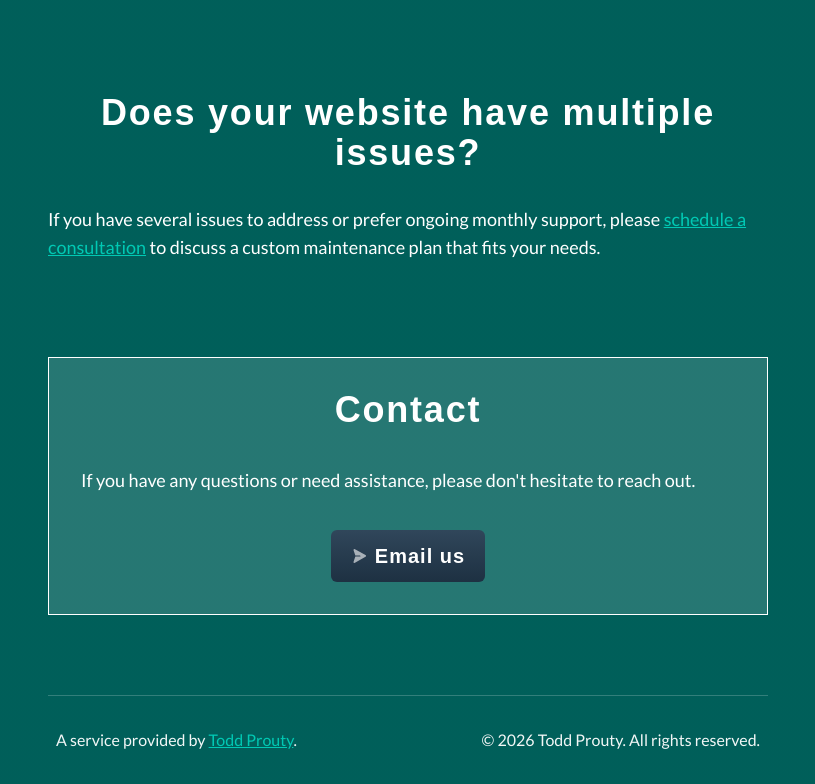
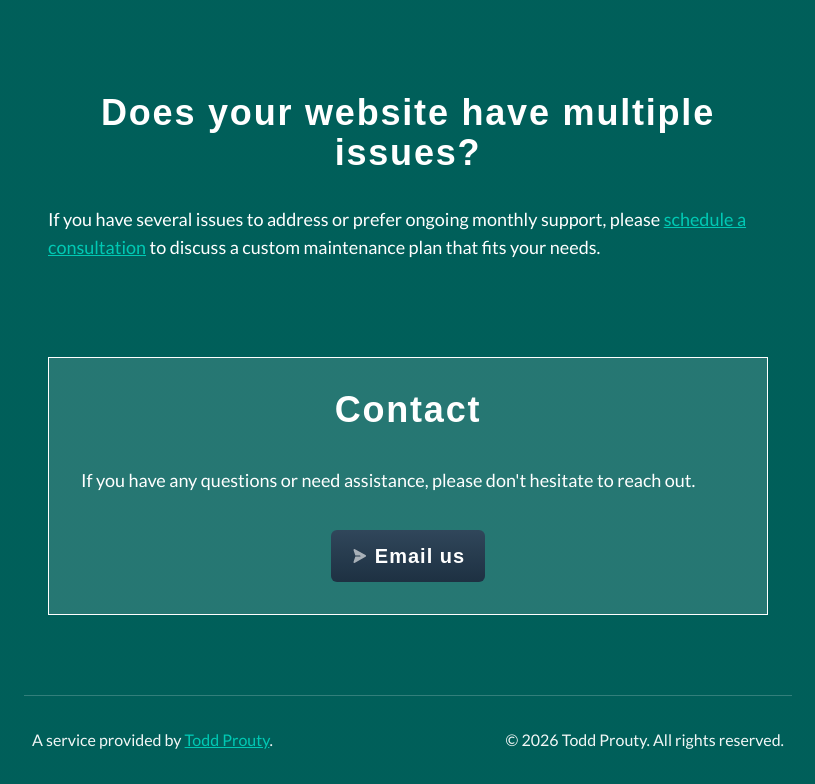
Before and after one commit to toddprouty/triage, a website: page index.html in a window 1280 px wide. Shown: the part 3916-4700 px from the top of the page, without its empty margins (232-1047 px from the left). Drawn offline with Linux system fonts and the light colour scheme; a script that the page names is missing; a web font is replaced by a local one.

Commit message:
fix: move <footer> outside of <main>

```diff
--- a/index.html
+++ b/index.html
@@ -474,9 +474,10 @@
           <span>Email us</span>
         </button>
       </section>
+    </main>
 
     <footer
-        class="mx-auto -mt-4 -mb-[calc(var(--mobile-spacing)/2)] flex max-w-3xl flex-col gap-4 border-t border-white/20 px-2 py-8 sm:flex-row sm:justify-between md:-mb-[calc(var(--large-spacing)/2)]"
+      class="mx-auto mt-8 -mb-[calc(var(--mobile-spacing)/2)] flex max-w-3xl flex-col gap-4 border-t border-white/20 px-2 py-8 sm:flex-row sm:justify-between md:-mb-[calc(var(--large-spacing)/2)]"
     >
       <p class="text-center text-sm text-white/95 md:text-base">
         A service provided by
@@ -491,6 +492,5 @@
         &copy; 2026 Todd Prouty. All rights reserved.
       </p>
     </footer>
-    </main>
   </body>
 </html>
```
Also changed, not shown: dist/styles.css. Lines whose indentation alone changed are shown as unchanged.
